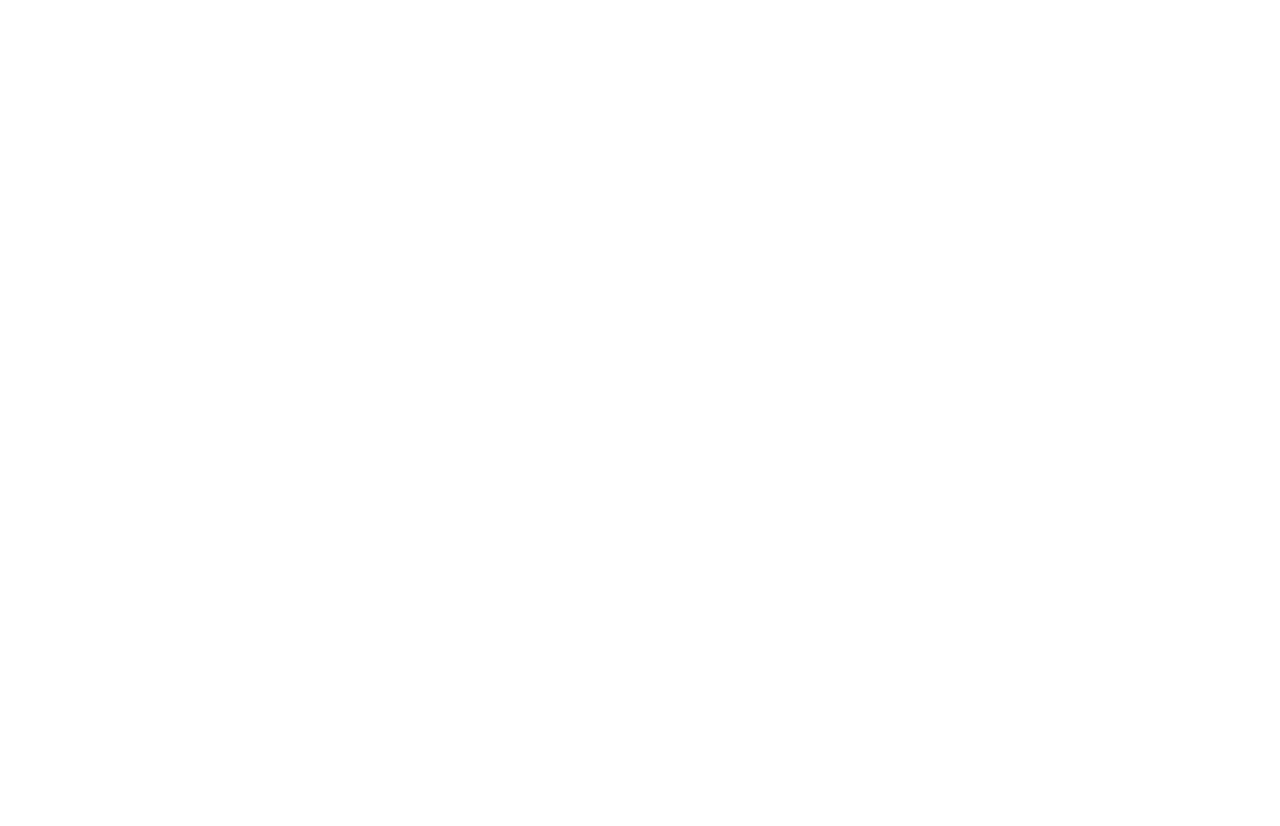
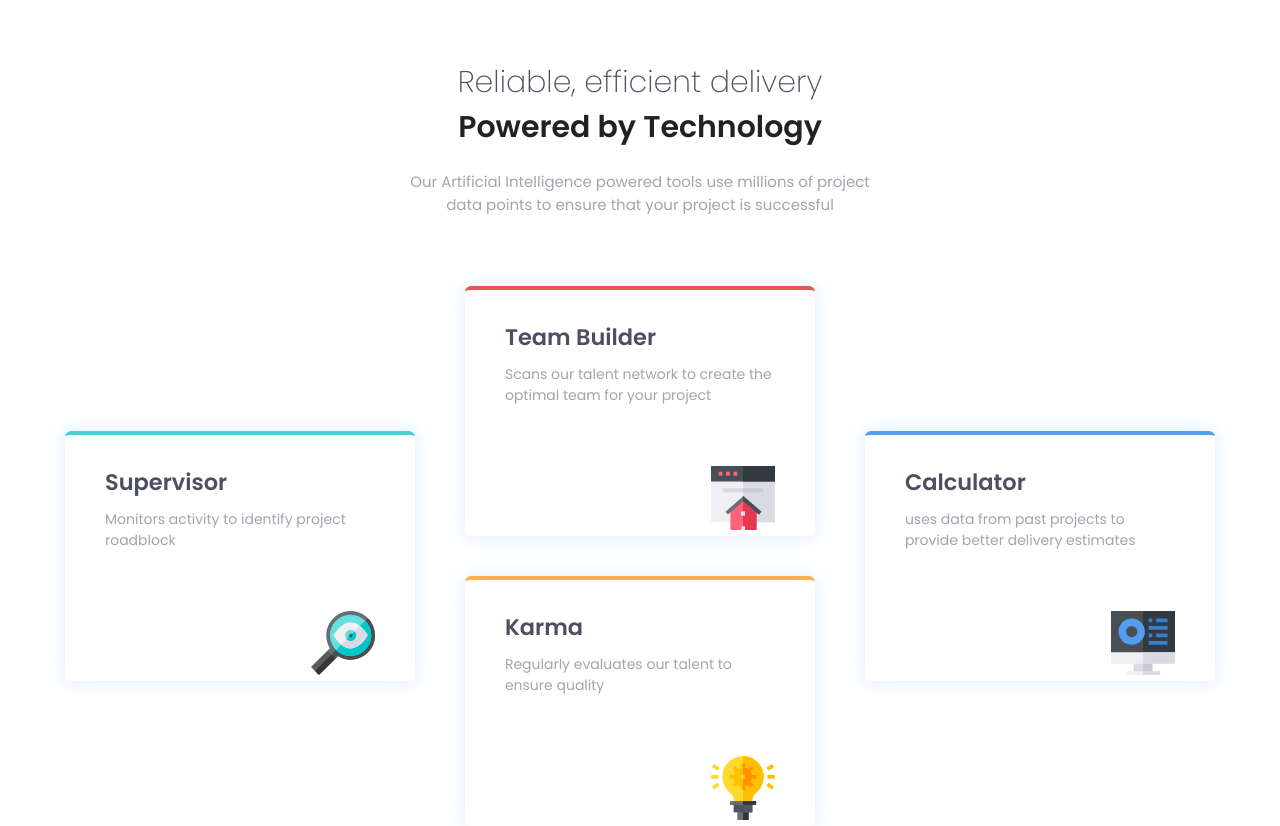
Before and after one commit to 1Maatheus/card-feature, a plain HTML site: page index.html in a window 1280 px wide. Before the commit the page ends 800 px from the top, so only its background shows below. Drawn offline with Linux system fonts and the light colour scheme.

Commit message:
finishing

```diff
--- a/index.html
+++ b/index.html
@@ -12,5 +12,63 @@
     <link rel="stylesheet" href="style.css" />
     <title>Four Card Feature</title>
   </head>
-  <body></body>
+  <body>
+    <div class="container">
+      <div class="text">
+        <h1>
+          Reliable, efficient delivery <br />
+          <span>Powered by Technology</span>
+        </h1>
+
+        <p class="text-paragraph">
+          Our Artificial Intelligence powered tools use millions of project data
+          points to ensure that your project is successful
+        </p>
+      </div>
+
+      <div class="cards">
+        <div class="left">
+          <div class="left-content">
+            <h2 class="title">Supervisor</h2>
+            <p class="subtitle">
+              Monitors activity to identify project roadblock
+            </p>
+            <div class="img">
+              <img src="./images/icon-supervisor.svg" alt="" />
+            </div>
+          </div>
+        </div>
+        <div class="center">
+          <div class="up">
+            <h2 class="title">Team Builder</h2>
+            <p class="subtitle">
+              Scans our talent network to create the optimal team for your
+              project
+            </p>
+            <div class="img">
+              <img src="./images/icon-team-builder.svg" alt="" />
+            </div>
+          </div>
+          <div class="down">
+            <h2 class="title">Karma</h2>
+            <p class="subtitle">
+              Regularly evaluates our talent to ensure quality
+            </p>
+            <div class="img"><img src="./images/icon-karma.svg" alt="" /></div>
+          </div>
+        </div>
+        <div class="right">
+          <div class="right-content">
+            <h2 class="title">Calculator</h2>
+            <p class="subtitle">
+              uses data from past projects to provide better delivery estimates
+            </p>
+            <div class="img">
+              <img src="./images/icon-calculator.svg" alt="" />
+            </div>
+          </div>
+        </div>
+      </div>
+    </div>
+  </body>
 </html>
--- a/style.css
+++ b/style.css
@@ -1 +1,159 @@
 @import url("https://fonts.googleapis.com/css2?family=Poppins:wght@200;400;600&display=swap");
+
+*,
+*::before,
+*::after {
+  padding: 0;
+  margin: 0;
+  font-family: "Poppins", sans-serif;
+  box-sizing: border-box;
+}
+
+body {
+  font-size: 15px;
+  width: 100vw;
+  height: 100vh;
+}
+
+.container {
+  display: flex;
+  align-items: center;
+  flex-direction: column;
+  width: 100%;
+  height: 100%;
+}
+
+.text {
+  text-align: center;
+  margin-top: 60px;
+  margin-bottom: 60px;
+  font-size: 18;
+}
+
+h1 {
+  font-weight: 200;
+  color: hsl(234, 12%, 34%);
+}
+
+span {
+  font-weight: 600;
+  color: #222;
+}
+
+.text-paragraph {
+  margin-top: 20px;
+  max-width: 50ch;
+  color: hsl(229, 6%, 66%);
+}
+
+.cards {
+  margin-top: 10px;
+  display: flex;
+  width: 1200px;
+  height: 600px;
+}
+
+.left {
+  display: flex;
+  justify-content: center;
+  align-items: center;
+  width: 33.33%;
+}
+
+.left-content {
+  width: 350px;
+  height: 250px;
+  border-radius: 6px;
+  border-top: 4px solid hsl(180, 62%, 55%);
+  box-shadow: 0px 1px 22px 0px hsla(212, 86%, 64%, 20%);
+  padding: 30px 40px;
+}
+
+.center {
+  width: 33.33%;
+  display: flex;
+  gap: 40px;
+  flex-direction: column;
+  justify-content: center;
+  align-items: center;
+}
+
+.up {
+  width: 350px;
+  height: 250px;
+  border-radius: 6px;
+  border-top: 4px solid hsl(0, 78%, 62%);
+  box-shadow: 0px 1px 22px 0px hsla(212, 86%, 64%, 20%);
+  padding: 30px 40px;
+}
+
+.down {
+  width: 350px;
+  height: 250px;
+  border-radius: 6px;
+  border-top: 4px solid hsl(34, 97%, 64%);
+  box-shadow: 0px 1px 22px 0px hsla(212, 86%, 64%, 20%);
+  padding: 30px 40px;
+}
+
+.right {
+  display: flex;
+  justify-content: center;
+  align-items: center;
+  width: 33.33%;
+}
+
+.right-content {
+  width: 350px;
+  height: 250px;
+  border-radius: 6px;
+  border-top: 4px solid hsl(212, 86%, 64%);
+  box-shadow: 0px 1px 22px 0px hsla(212, 86%, 64%, 20%);
+  padding: 30px 40px;
+}
+
+.subtitle {
+  color: hsl(229, 6%, 66%);
+  font-size: 14px;
+}
+
+.title {
+  margin-bottom: 10px;
+  color: hsl(234, 12%, 34%);
+}
+
+.img {
+  display: flex;
+  justify-content: end;
+  margin-top: 60px;
+}
+
+@media (max-width: 380px) {
+  .cards {
+    flex-direction: column;
+    align-items: center;
+  }
+
+  .container {
+    max-width: 100vw;
+  }
+
+  .text {
+    padding: 0px 2px;
+    font-size: 14px;
+  }
+
+  .text-paragraph {
+    padding: 0 2px;
+    width: 40ch;
+  }
+
+  .left-content {
+    margin-bottom: 40px;
+  }
+
+  .right-content {
+    margin-top: 40px;
+    margin-bottom: 20px;
+  }
+}
```
Also changed, not shown: 2 other files.
